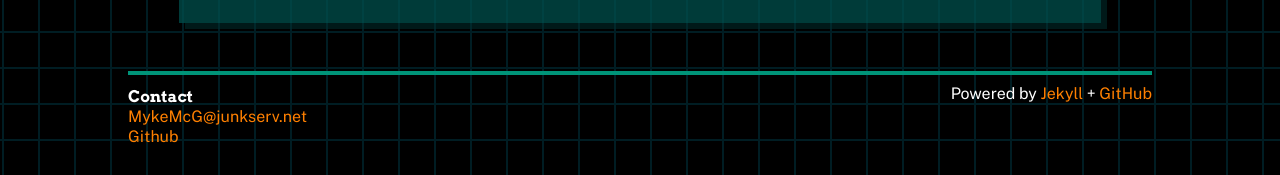
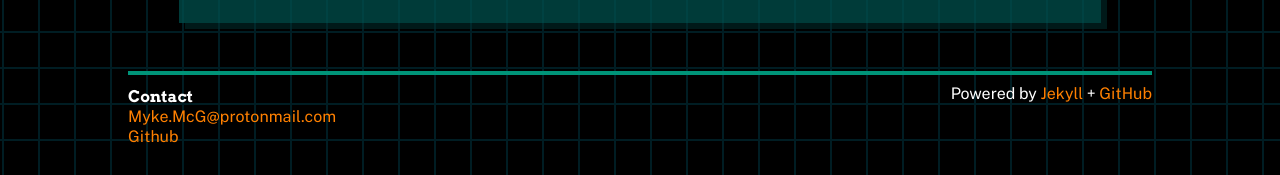
Before and after one commit to MykeMcG/MykeMcG.github.io, a Jekyll site: the page built from zeroranger.html, in a window 1280 px wide and 900 px high, scrolled down 2037 px. Shown: the part 722-897 px from the top of the window. Built offline with Jekyll 4.4.1, drawn with Linux system fonts in a browser that asks for light colours.

Commit message:
Revert email address

```diff
--- a/_config.yml
+++ b/_config.yml
@@ -19,7 +19,7 @@
 # in the templates via {{ site.myvariable }}.
 
 title: MykeMcG's Blog
-email: MykeMcG@junkserv.net
+email: Myke.McG@protonmail.com
 description: >- # this means to ignore newlines until "baseurl:"
   Blog of a mid-20's programmer + electronics enthusiast.
 baseurl: "" # the subpath of your site, e.g. /blog
```
